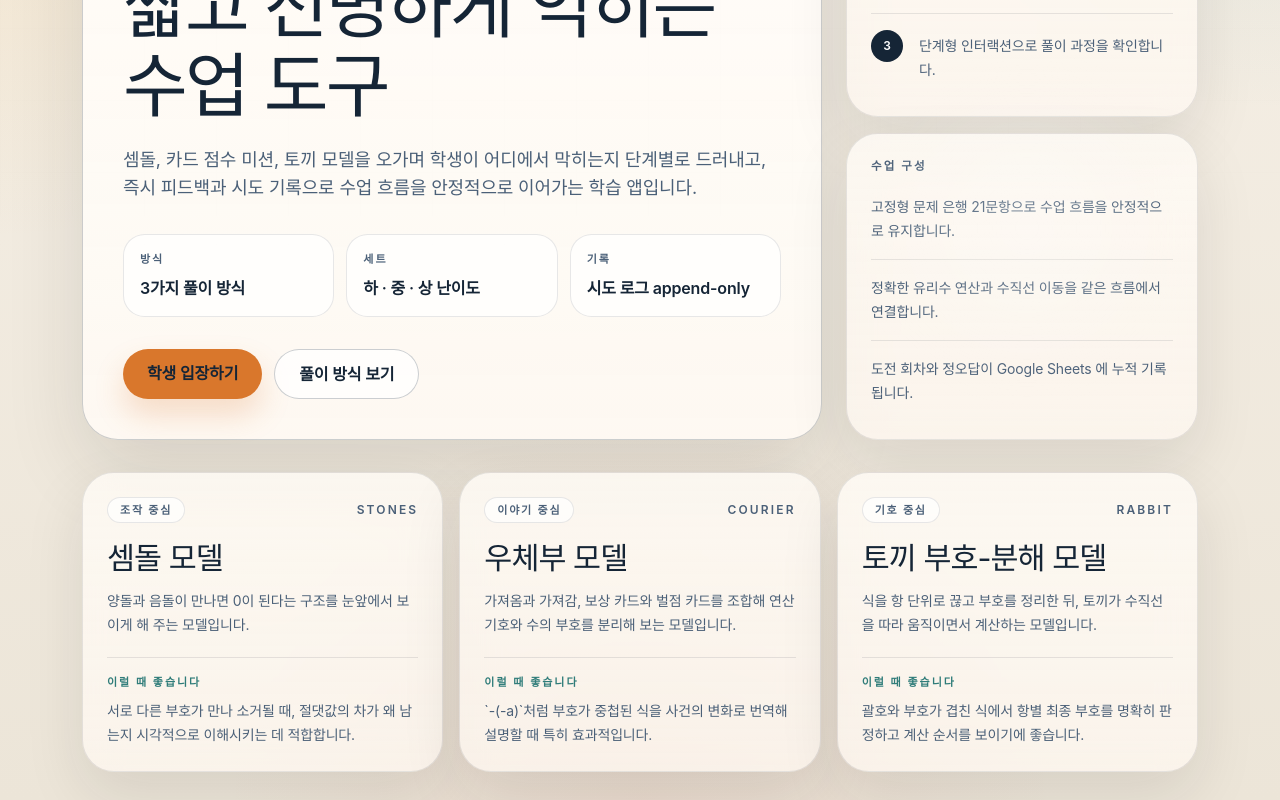
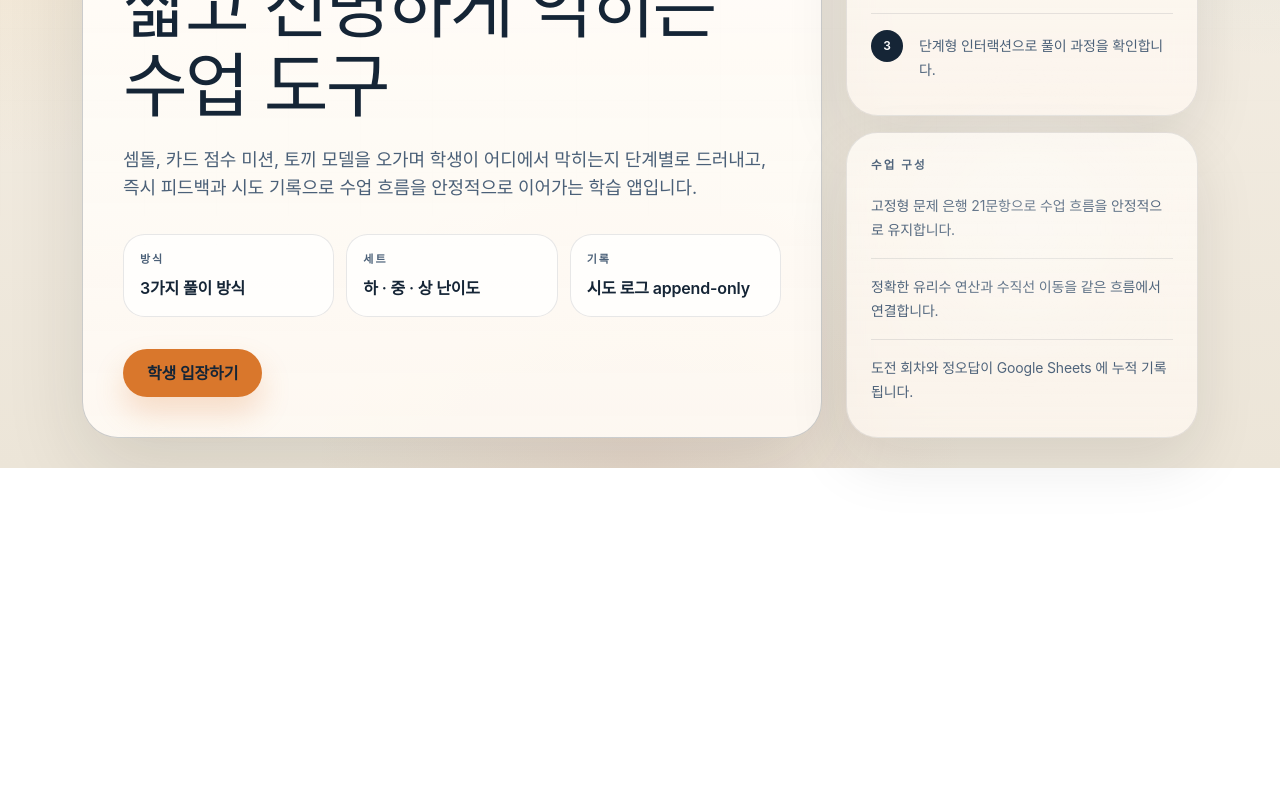
Before and after one commit to BeomjinSouth/plusminus, a Next.js app: page / in a window 1280 px wide. Shown: the part 332-1132 px from the top of the page. After the commit the page ends 800 px from the top, so only its background shows below. Built offline with nearby package versions, Linux system fonts and the light colour scheme; a web font is replaced by a local one.

Commit message:
docs: simplify landing screen content

```diff
--- a/src/app/page.tsx
+++ b/src/app/page.tsx
@@ -1,7 +1,6 @@
 import Link from "next/link";
 
 import { AppFrame } from "@/components/layout/app-frame";
-import { modelInsights } from "@/lib/model-content";
 
 const learningSteps = [
   "학교, 학년, 반, 번호를 입력해 세션을 시작합니다.",
@@ -66,12 +65,6 @@ export default function HomePage() {
             >
               학생 입장하기
             </Link>
-            <a
-              href="#models"
-              className="rounded-full border border-[var(--line-strong)] bg-white/75 px-6 py-3 text-sm font-semibold text-[var(--ink-strong)] transition hover:border-[var(--sea)] hover:text-[var(--sea)] md:text-base"
-            >
-              풀이 방식 보기
-            </a>
           </div>
         </div>
 
@@ -114,39 +107,6 @@ export default function HomePage() {
           </div>
         </div>
       </section>
-
-      <section id="models" className="mt-8 grid gap-4 lg:grid-cols-3">
-        {modelInsights.map((model, index) => (
-          <article
-            key={model.id}
-            className="panel rise-in rounded-[2rem] p-6"
-            style={{ animationDelay: `${index * 80}ms` }}
-          >
-            <div className="mb-4 flex items-center justify-between">
-              <span className="rounded-full border border-[var(--line)] bg-white/70 px-3 py-1 text-[11px] font-semibold uppercase tracking-[0.16em] text-[var(--ink-soft)]">
-                {model.badge}
-              </span>
-              <span className="text-xs font-semibold uppercase tracking-[0.18em] text-[var(--ink-soft)]">
-                {model.shortName}
-              </span>
-            </div>
-            <h2 className="font-[var(--font-display)] text-[1.9rem] leading-tight tracking-[-0.03em]">
-              {model.title}
-            </h2>
-            <p className="mt-3 text-sm leading-6 text-[var(--ink-soft)]">
-              {model.meaning}
-            </p>
-            <div className="mt-5 border-t border-[var(--line)] pt-4">
-              <p className="text-[11px] font-semibold uppercase tracking-[0.18em] text-[var(--sea)]">
-                이럴 때 좋습니다
-              </p>
-              <p className="mt-2 text-sm leading-6 text-[var(--ink-soft)]">
-                {model.bestUse}
-              </p>
-            </div>
-          </article>
-        ))}
-      </section>
     </AppFrame>
   );
 }
```
Also changed, not shown: 2 other files (tests, documents, lock files or other folders).
